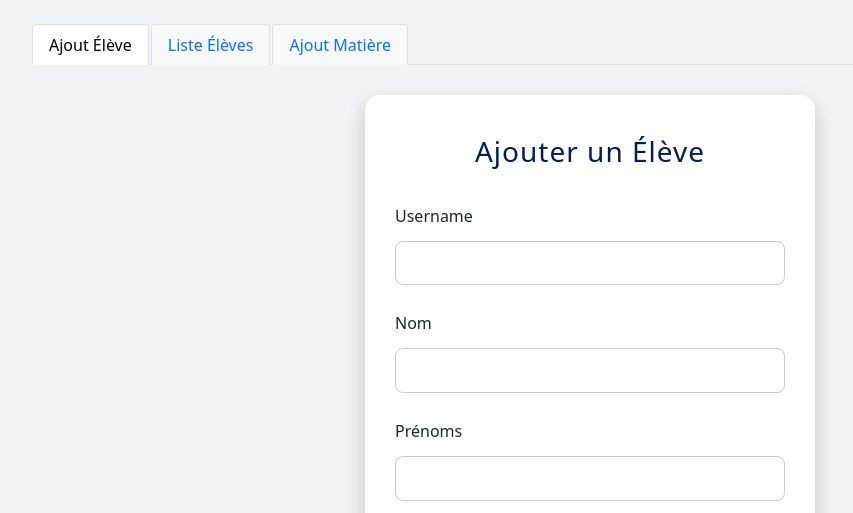
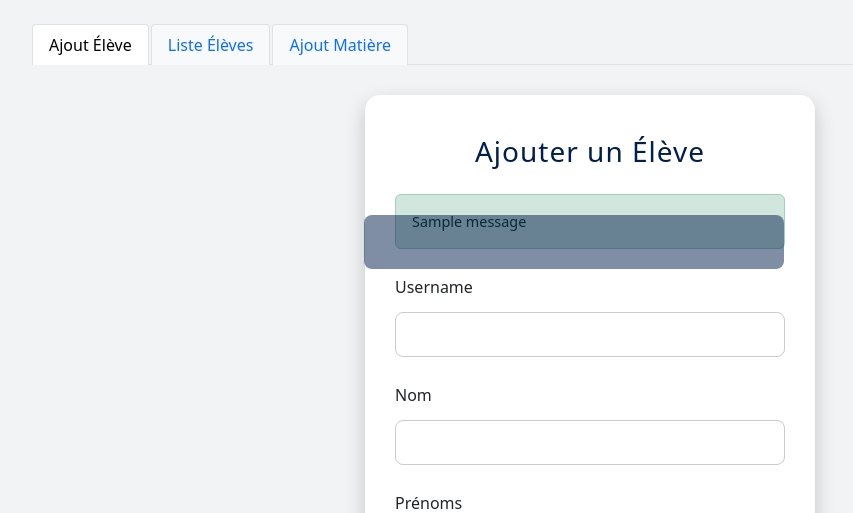
Before and after one commit to Jojokaiba/smartchecking, a Django app: template dashboard/templates/dashboard/ajout_eleve.html in a window 1280 px wide. Shown: the part 56-569 px from the top of the page, without its empty margins (50-903 px from the left). Run offline with Django 5.2, Linux system fonts and the light colour scheme; the template is opened without the code that fills it: values that come from a table or form of the project are taken from there, others are empty; tables that the repository leaves empty hold one stand-in row (values such as "Sample post"); one stand-in notice (Sample message) is shown.

Commit message:
maj du dashboard : correction des doublons dans le code

```diff
--- a/dashboard/forms.py
+++ b/dashboard/forms.py
@@ -2,9 +2,11 @@ from django import forms
 from django.contrib.auth import get_user_model
 from django.core.exceptions import ValidationError
 
+from .models import Student
 
-from .models import Student
 User = get_user_model()
+
+
 class StudentCreateForm(forms.ModelForm):
     username = forms.CharField(label="Nom d'utilisateur")
     email = forms.EmailField(label="Email de l'étudiant")
@@ -13,6 +15,7 @@ class StudentCreateForm(forms.ModelForm):
     mention = forms.ChoiceField(choices=Student.MENTION_CHOICES, label="Mention")
     niveau = forms.ChoiceField(choices=Student.LEVEL_CHOICES, label="Niveau")
     photo = forms.ImageField(label="Photo de l'étudiant", required=True)
+
     class Meta:
         model = Student
         fields = [
@@ -27,7 +30,8 @@ class StudentCreateForm(forms.ModelForm):
             'password',
 
         ]
- # -------------------
+
+    # -------------------
     # Validation backend
     # -------------------
     def clean(self):
@@ -48,3 +52,10 @@ class StudentCreateForm(forms.ModelForm):
         if User.objects.filter(email=email).exists():
             raise forms.ValidationError("Cet email est déjà utilisé.")  # <-- valide
         return email
+
+
+def clean_username(self):
+    username = self.cleaned_data.get('username')
+    if User.objects.filter(username=username).exists():
+        raise forms.ValidationError("Ce nom d'utilisateur est déjà utilisé.")
+    return username
--- a/dashboard/models.py
+++ b/dashboard/models.py
@@ -4,7 +4,6 @@ from django.db import models
 
 
 class Student(models.Model):
-
     LEVEL_CHOICES = [
         ('L1', 'Licence 1'),
         ('L2', 'Licence 2'),
--- a/dashboard/templates/dashboard/ajout_eleve.html
+++ b/dashboard/templates/dashboard/ajout_eleve.html
@@ -11,9 +11,16 @@
 <body>
 {% include 'dashboard/navbar.html' with active_tab='ajout_eleve' %}
 
-    <!-- Formulaire -->
 <div class="form-card">
     <h3>Ajouter un Élève</h3>
+    {% if messages %}
+        {% for message in messages %}
+            <div class="alert alert-{{ message.tags }} alert-dismissible fade show" role="alert">
+                {{ message }}
+                <button type="button" class="btn-close" data-bs-dismiss="alert" aria-label="Close"></button>
+            </div>
+        {% endfor %}
+    {% endif %}
 
     <form method="post" enctype="multipart/form-data">
         {% csrf_token %}
@@ -87,16 +94,16 @@
 </div>
 
 <script src="https://cdn.jsdelivr.net/npm/bootstrap@5.3.2/dist/js/bootstrap.bundle.min.js"></script>
-    <script >
+<script>
     const MENTION_NIVEAUX = {
-            'INFORMATIQUE': ['L1','L2','L3'],
-            'ENERGIE RENOUVELABLE': ['L1','L2','L3'],
+        'INFORMATIQUE': ['L1', 'L2', 'L3'],
+        'ENERGIE RENOUVELABLE': ['L1', 'L2', 'L3'],
         'INFO-COM': ['L3'],
         'ECONOMIE-GESTION': ['L3'],
         'RESSOURCES MINERALES': ['L3'],
         'PACES': ['L1'],
-            'ANESTHESIE': ['L2','L3'],
-            'TECH-BIO': ['L2','L3'],
+        'ANESTHESIE': ['L2', 'L3'],
+        'TECH-BIO': ['L2', 'L3'],
     };
 
     const mentionSelect = document.getElementById("id_mention");
@@ -106,10 +113,8 @@
         const mention = mentionSelect.value;
         const niveauxAutorises = MENTION_NIVEAUX[mention] || [];
 
-            // vide les options
         niveauSelect.innerHTML = '';
 
-            // ajoute les options autorisées
         niveauxAutorises.forEach(niveau => {
             const option = document.createElement('option');
             option.value = niveau;
@@ -118,10 +123,8 @@
         });
     }
 
-        // déclenche au changement
     mentionSelect.addEventListener('change', updateNiveaux);
 
-        // initialise au chargement
     updateNiveaux();
 </script>
 </body>
--- a/dashboard/templates/dashboard/liste_eleves.html
+++ b/dashboard/templates/dashboard/liste_eleves.html
@@ -1,4 +1,3 @@
-{% block content %}
 <!DOCTYPE html>
 <html lang="fr">
 <head>
@@ -6,6 +5,7 @@
     <title>{% block title %}Dashboard{% endblock %}</title>
     <link rel="stylesheet" href="https://cdn.jsdelivr.net/npm/bootstrap@5.3.2/dist/css/bootstrap.min.css">
 </head>
+<body>
 <table class="table">
     <thead>
     <tr>
@@ -35,4 +35,5 @@
     {% endfor %}
     </tbody>
 </table>
-{% endblock %}
+</body>
+</html>
```
Also changed, not shown: dashboard/views.py (+7 -6 lines). Lines whose indentation alone changed are shown as unchanged.
